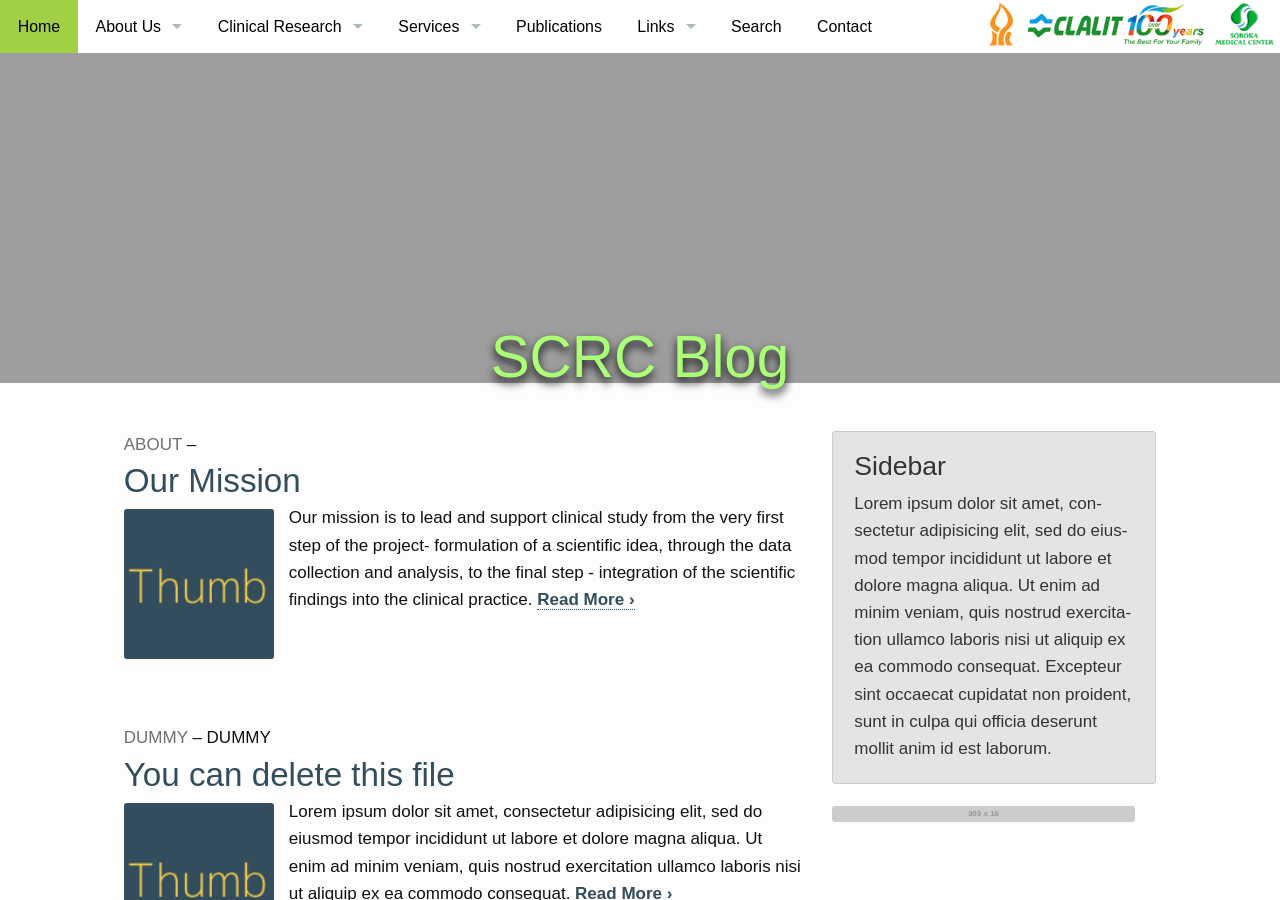
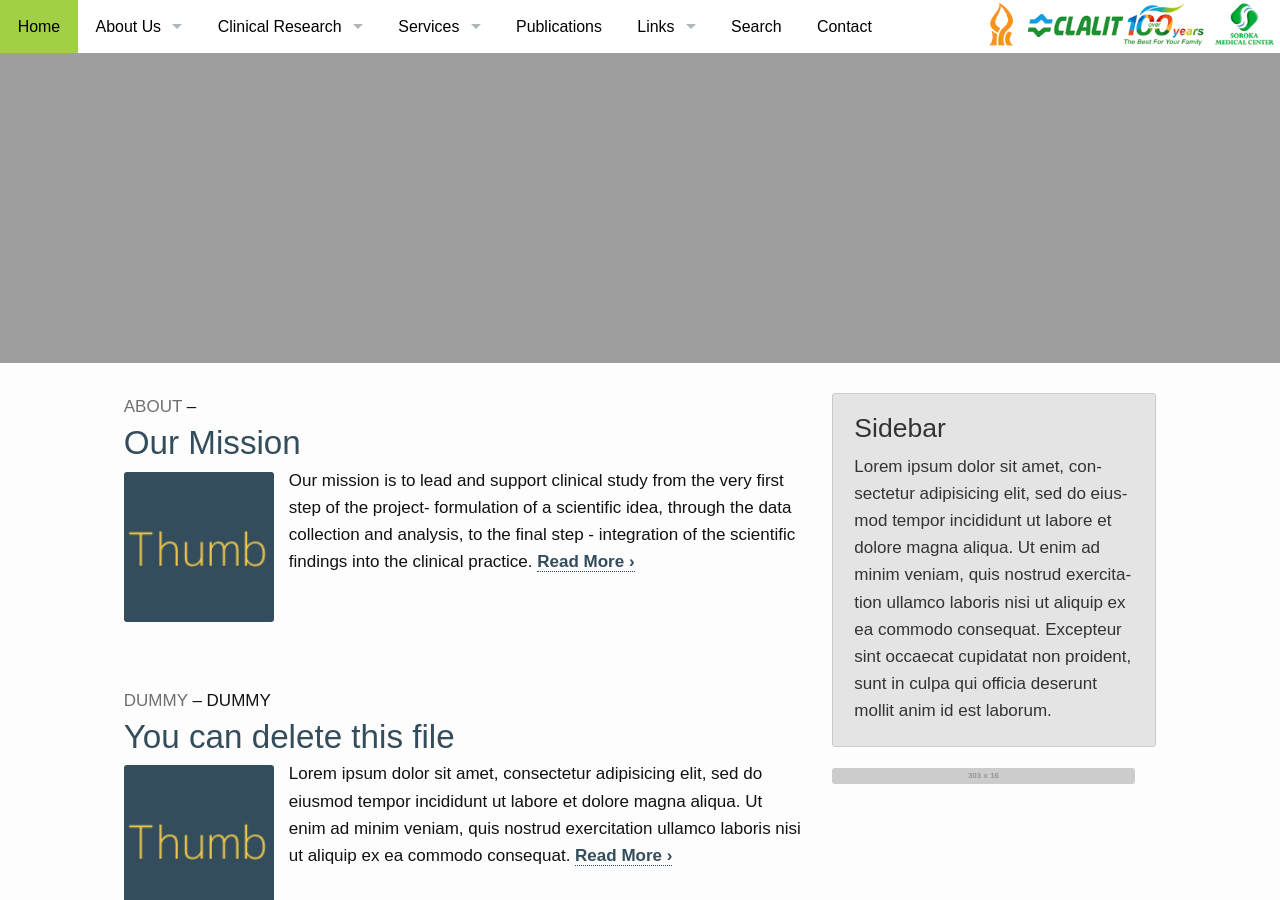
Before and after one commit to vsevkayf/OmarKhayyam, a Jekyll site: the page built from blog/index.html, in a window 1280 px wide and 900 px high. Built offline with Jekyll 4.4.1, drawn with Linux system fonts in a browser that asks for light colours; nearby versions of some CDN libraries; some web fonts are replaced; the list of posts is cut into pages by our own code.

Commit message:
Update index.html

```diff
--- a/blog/index.html
+++ b/blog/index.html
@@ -1,7 +1,7 @@
 ---
 layout: blog
+header: News and Events
 teaser: "This is the Blog."
 header:
-    title: SCRC Blog
     image_fullwidth: you-can-delete-me-header.png
 ---
```
